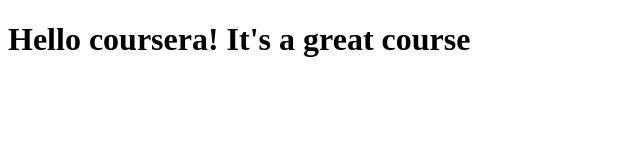
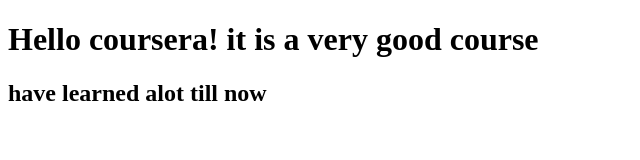
Before and after one commit to nikbansal/coursera-test, a plain HTML site: page site/index.html in a window 1280 px wide. Shown: the whole page, without its empty margins (0-640 px from the left). Drawn offline with Linux system fonts and the light colour scheme.

Commit message:
My first site

```diff
--- a/site/index.html
+++ b/site/index.html
@@ -4,6 +4,7 @@
 	<title>Hello coursera</title>
 </head>
 <body>
-<h1>Hello coursera! It's a great course</h1>
+<h1>Hello coursera! it is a very good course</h1>
+<h2>have learned alot till now</h2>
 </body>
 </html>
```
Also changed, not shown: module_2/index.html (added, +10 -0 lines).
